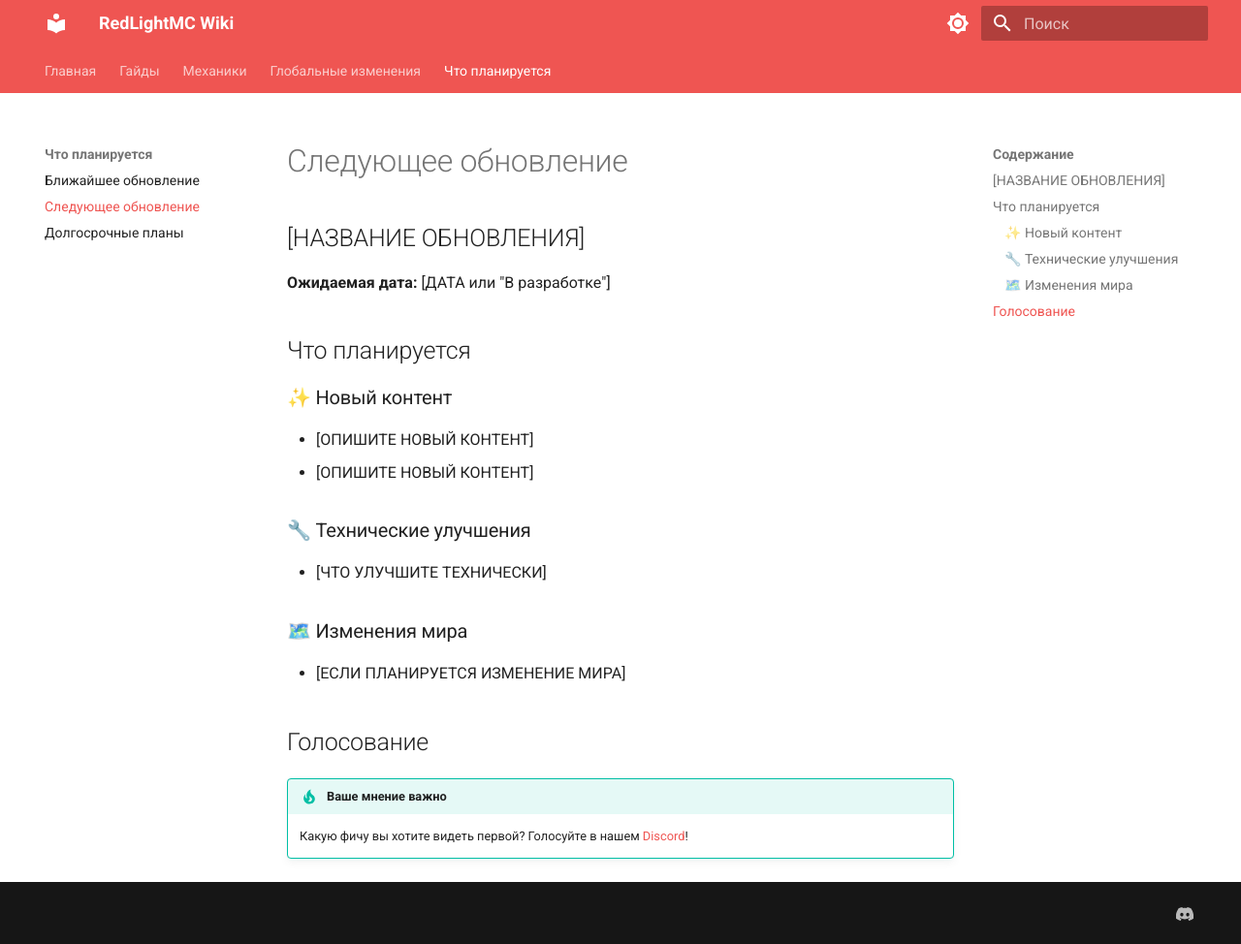
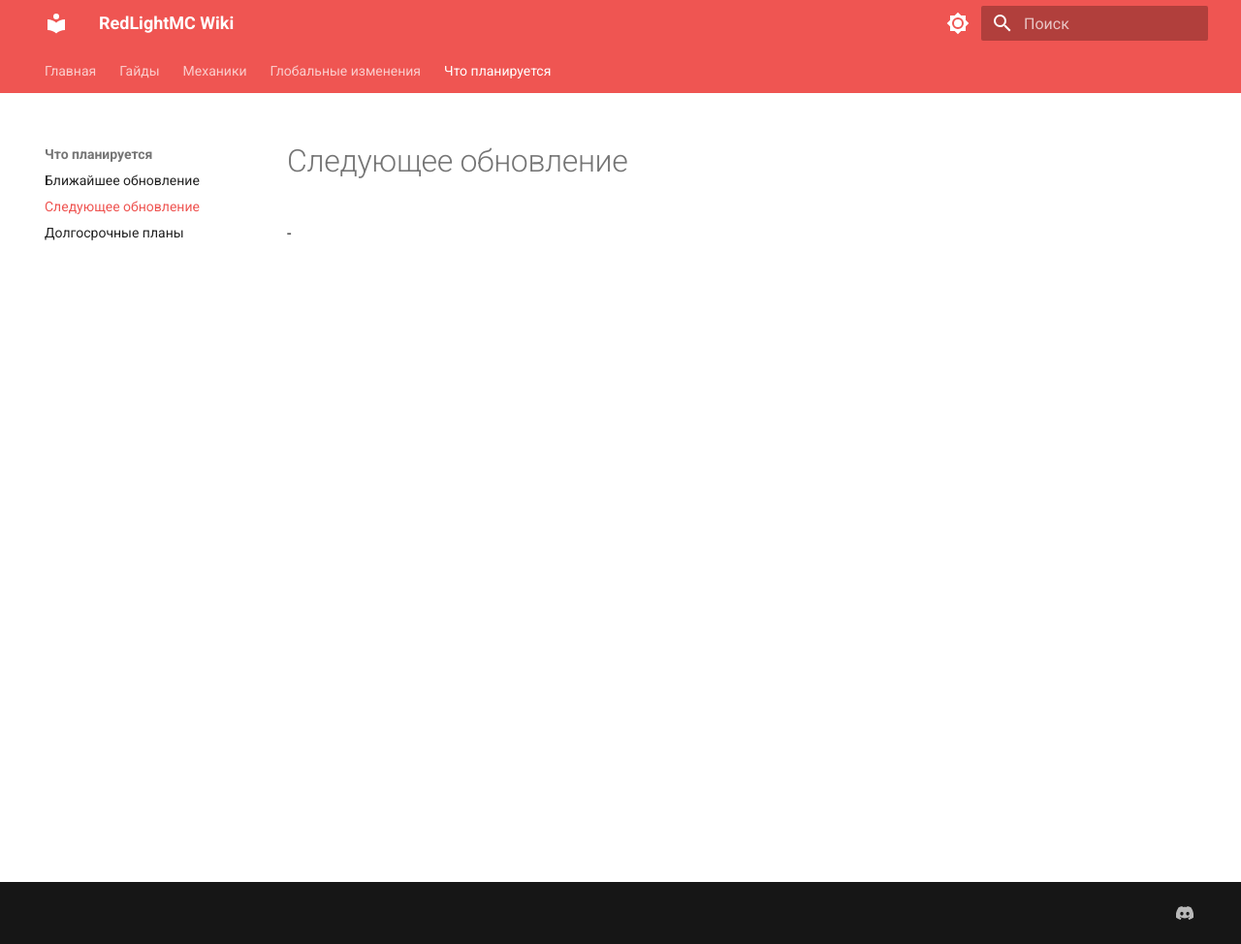
Before and after one commit to pluginfixs-a11y/redlight-wiki, an MkDocs documentation site: the page built from docs/roadmap/update-2.md, in a window 1280 px wide and 974 px high. Shown: the whole window at 97% size. Built offline with MkDocs 1.6.1 and Material for MkDocs 9.7.7, drawn with Linux system fonts in a browser that asks for light colours.

Commit message:
Update update-2.md

```diff
--- a/docs/roadmap/update-2.md
+++ b/docs/roadmap/update-2.md
@@ -1,32 +1 @@
-# Следующее обновление
-
-<!-- ═══════════════════════════════════════════════════════════════
-ШАБЛОН: Следующее обновление (Update 2)
-Инструкция:
-  1. Укажите название обновления
-  2. Опишите более масштабные изменения
-═══════════════════════════════════════════════════════════════ -->
-
-## [НАЗВАНИЕ ОБНОВЛЕНИЯ]
-
-**Ожидаемая дата:** [ДАТА или "В разработке"]
-
-## Что планируется
-
-### ✨ Новый контент
-
-- [ОПИШИТЕ НОВЫЙ КОНТЕНТ]
-- [ОПИШИТЕ НОВЫЙ КОНТЕНТ]
-
-### 🔧 Технические улучшения
-
-- [ЧТО УЛУЧШИТЕ ТЕХНИЧЕСКИ]
-
-### 🗺️ Изменения мира
-
-- [ЕСЛИ ПЛАНИРУЕТСЯ ИЗМЕНЕНИЕ МИРА]
-
-## Голосование
-
-!!! tip "Ваше мнение важно"
-    Какую фичу вы хотите видеть первой? Голосуйте в нашем [Discord](https://discord.gg/ВАША_ССЫЛКА)!
+-
```
